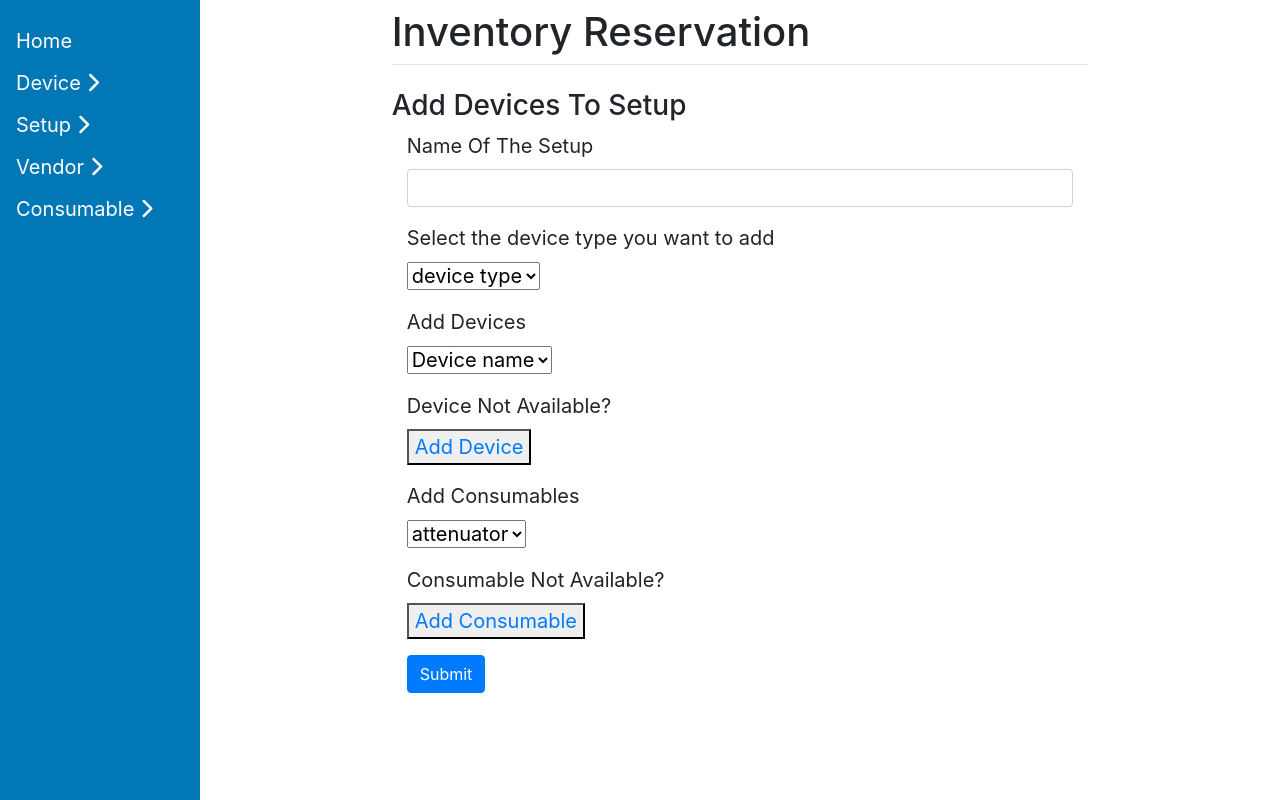
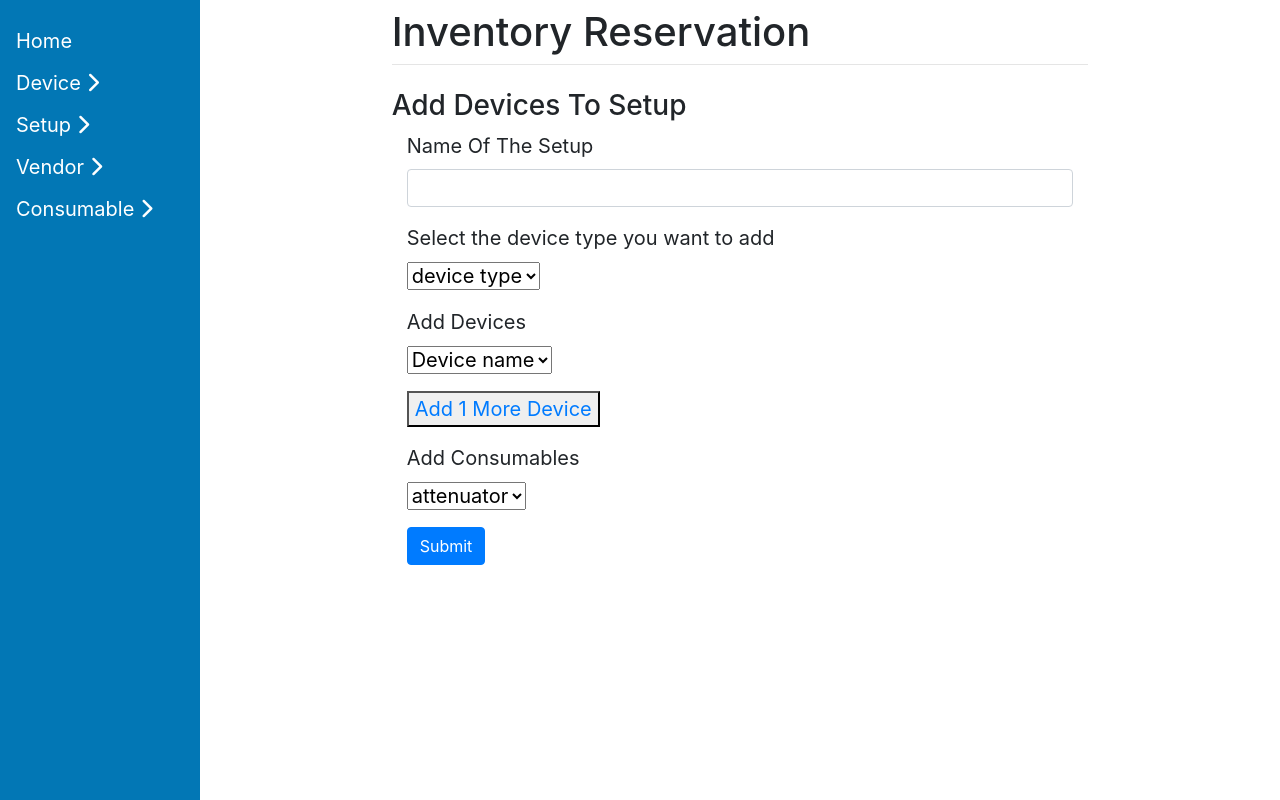
Before and after one commit to samatharkar/reservation, a Django app: page /make_setup/ in a window 1280 px wide. Run offline with Django 3.2, Linux system fonts and the light colour scheme; data comes from the database, SQL or seed files in the repository; some libraries are stand-ins or nearby versions.

Commit message:
make setup fixes

```diff
--- a/Altiostar/templates/make_setup.html
+++ b/Altiostar/templates/make_setup.html
@@ -43,16 +43,14 @@ Create Setup
         </select>
         </div>
 
-        <div class="form-group">
+        {% comment %} <div class="form-group">
           <label >Device Not Available?</label><br>
           <button > <a href="/add_device/"> Add Device</a> </button>
+          </div> {% endcomment %}
+
+        <div class="form-group">
+          <button > <a href="/add_device/"> Add 1 More Device</a> </button>
           </div>
-
-
-
-
-
-
 
         <div class="form-group">
           <label for="consumable">Add Consumables</label> <br>
@@ -65,10 +63,10 @@ Create Setup
         </select>
         </div>
 
-        <div class="form-group">
+        {% comment %} <div class="form-group">
           <label >Consumable Not Available?</label><br>
           <button > <a href="/add_consumable/"> Add Consumable</a> </button>
-          </div>
+          </div> {% endcomment %}
 
 
 
```
